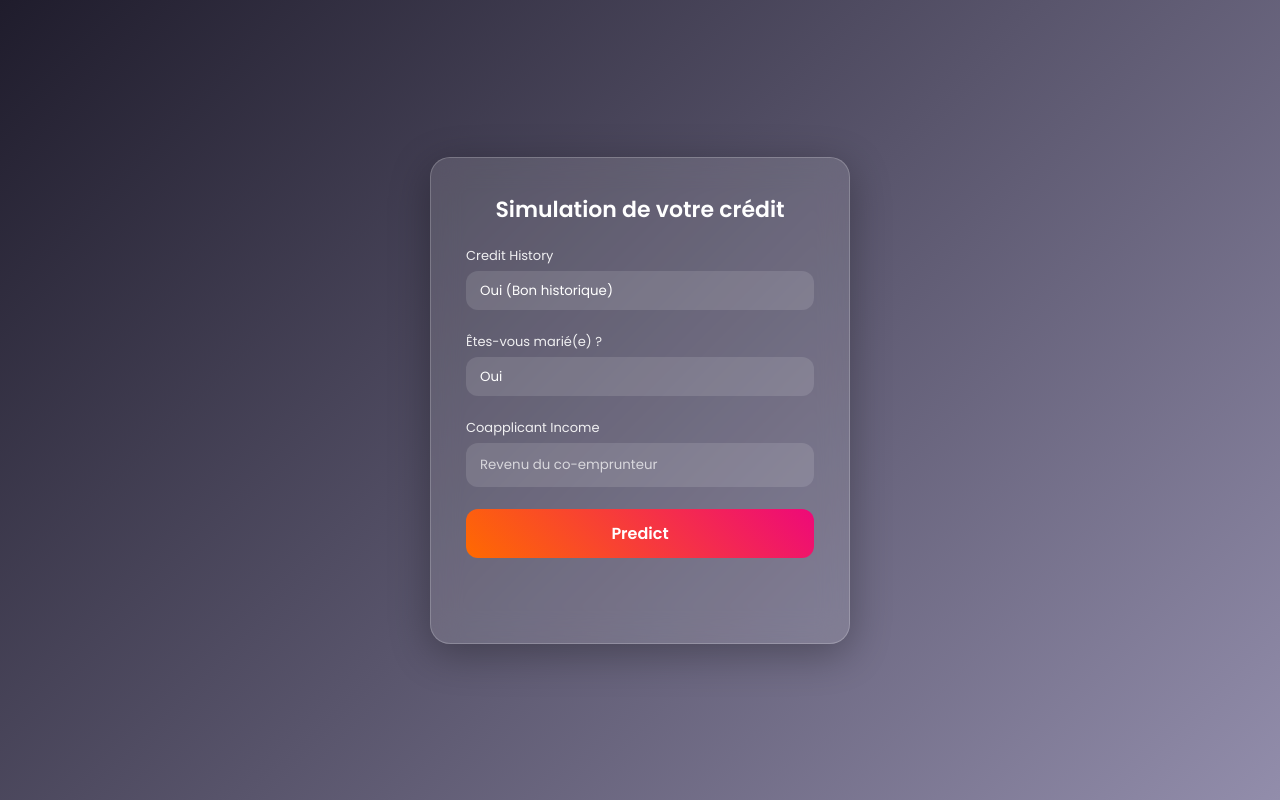
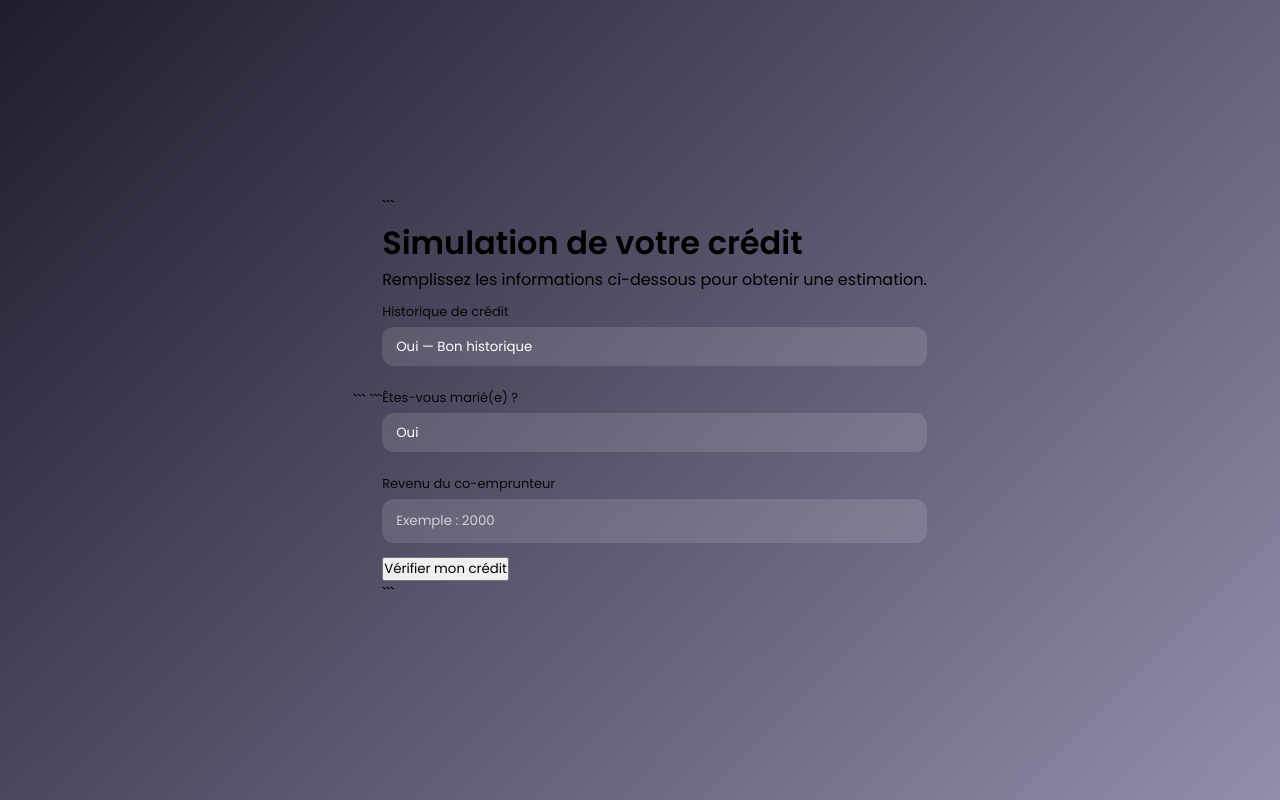
Before and after one commit to rouakhadhar4/credit-prediction-system, a Flask app: page / in a window 1280 px wide. Run offline with Flask 3, Linux system fonts and the light colour scheme; parts of the project's set-up code (start-up, migrations or seed data) failed here and were passed over.

Commit message:
Update index.html

````diff
--- a/templates/index.html
+++ b/templates/index.html
@@ -1,71 +1,120 @@
 <!DOCTYPE html>
-<html>
 
+<html lang="fr">
 <head>
     <meta charset="UTF-8">
-    <title>Credit Prediction</title>
+    <meta name="viewport" content="width=device-width, initial-scale=1.0">
+    <title>Simulation de crédit</title>
 
-    <link rel="stylesheet" href="{{ url_for('static', filename='css/style.css') }}">
+```
+<link rel="stylesheet" href="{{ url_for('static', filename='css/style.css') }}">
+```
 
-    <script>
-        function checkMarried() {
-            let married = document.getElementById("married").value;
-            let incomeField = document.getElementById("incomeField");
-
-            if (married == "0") {
-                incomeField.value = 0;
-                incomeField.style.display = "none";
-            } else {
-                incomeField.style.display = "block";
-            }
-        }
-
-        window.onload = checkMarried;
-    </script>
 </head>
 
 <body>
 
-<div class="login">
+<div class="container">
+
+```
+<div class="card">
 
     <h1>Simulation de votre crédit</h1>
+    <p class="description">
+        Remplissez les informations ci-dessous pour obtenir une estimation.
+    </p>
 
     <form action="{{ url_for('predict') }}" method="post">
 
-        <!-- Credit History -->
-        <label>Credit History</label>
-        <select name="Credit_History" required>
-            <option value="1">Oui (Bon historique)</option>
-            <option value="0">Non (Mauvais historique)</option>
-        </select>
+        <div class="form-group">
+            <label for="credit_history">Historique de crédit</label>
 
-        <!-- Married -->
-        <label>Êtes-vous marié(e) ?</label>
-        <select id="married" name="Married" onchange="checkMarried()" required>
-            <option value="1">Oui</option>
-            <option value="0">Non</option>
-        </select>
+            <select id="credit_history" name="Credit_History" required>
+                <option value="1">Oui — Bon historique</option>
+                <option value="0">Non — Mauvais historique</option>
+            </select>
+        </div>
 
-        <!-- Coapplicant Income -->
-        <label>Coapplicant Income</label>
-        <input id="incomeField"
-               type="number"
-               name="CoapplicantIncome"
-               placeholder="Revenu du co-emprunteur"
-               min="0"
-               required />
+        <div class="form-group">
+            <label for="married">Êtes-vous marié(e) ?</label>
 
-        <button type="submit" class="btn btn-primary btn-block btn-large">
-            Predict
+            <select id="married"
+                    name="Married"
+                    onchange="checkMarried()"
+                    required>
+                <option value="1">Oui</option>
+                <option value="0">Non</option>
+            </select>
+        </div>
+
+        <div class="form-group" id="incomeGroup">
+            <label for="incomeField">Revenu du co-emprunteur</label>
+
+            <input id="incomeField"
+                   type="number"
+                   name="CoapplicantIncome"
+                   placeholder="Exemple : 2000"
+                   min="0"
+                   required>
+        </div>
+
+        <button type="submit">
+            Vérifier mon crédit
         </button>
 
     </form>
 
-    <br><br>
+    {% if prediction_text %}
+        <div class="result
+            {% if prediction_status == 'accepted' %}
+                accepted
+            {% else %}
+                rejected
+            {% endif %}
+        ">
+            <span class="result-icon">
+                {% if prediction_status == 'accepted' %}
+                    ✓
+                {% else %}
+                    ✕
+                {% endif %}
+            </span>
 
-    {{ prediction_text }}
+            <div>
+                <h2>{{ prediction_text }}</h2>
+
+                {% if prediction_status == 'accepted' %}
+                    <p>Votre demande de crédit est susceptible d'être acceptée.</p>
+                {% else %}
+                    <p>Votre demande de crédit est susceptible d'être refusée.</p>
+                {% endif %}
+            </div>
+        </div>
+    {% endif %}
+
+</div>
+```
 
 </div>
 
+<script>
+    function checkMarried() {
+        const married = document.getElementById("married").value;
+        const incomeField = document.getElementById("incomeField");
+        const incomeGroup = document.getElementById("incomeGroup");
+
+        if (married === "0") {
+            incomeField.value = 0;
+            incomeField.style.display = "none";
+            incomeGroup.style.display = "none";
+        } else {
+            incomeField.style.display = "block";
+            incomeGroup.style.display = "block";
+        }
+    }
+
+    window.onload = checkMarried;
+</script>
+
 </body>
 </html>
````
